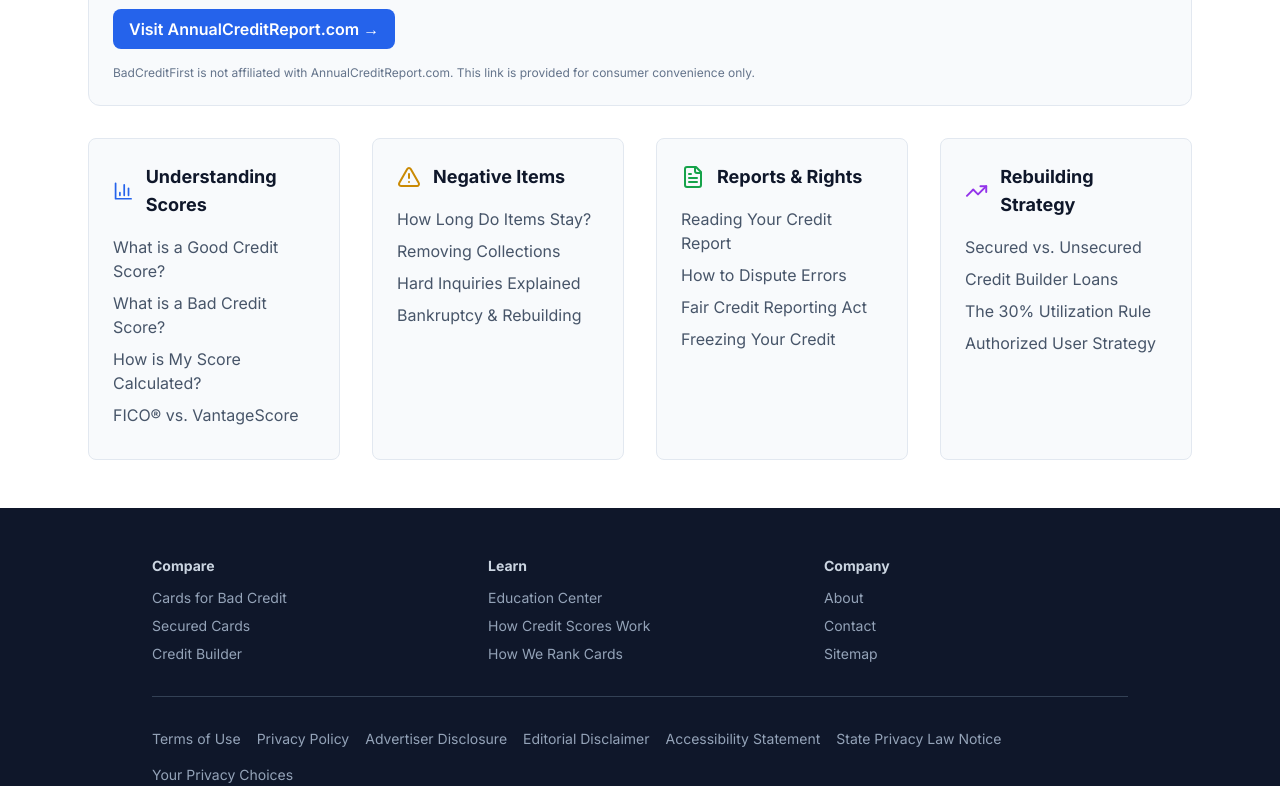
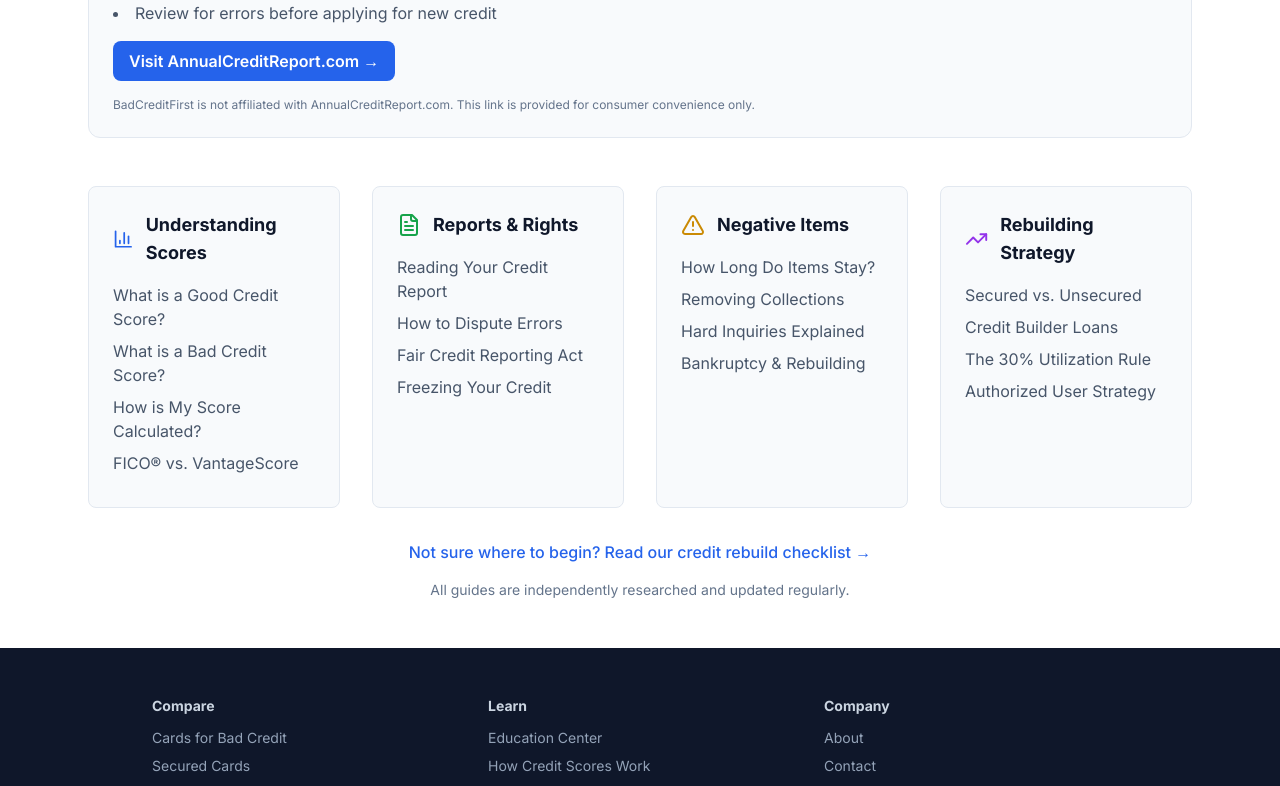
Before and after one commit to Holagpt-ai/badcreditfirst-v3, a Next.js app: page /education in a window 1280 px wide. Shown: the part 573-1359 px from the top of the page. Built offline with nearby package versions, Linux system fonts and the light colour scheme.

Commit message:
ux: polish education center hierarchy and start-here flow

```diff
--- a/app/education/page.tsx
+++ b/app/education/page.tsx
@@ -26,10 +26,13 @@ export default function EducationPage() {
           </p>
         </div>
 
+        <h2 className="text-sm font-semibold text-slate-500 uppercase tracking-wider mb-3">
+          Start Here
+        </h2>
         <CreditReportResourceBox />
 
         {/* 4-Pillar Grid */}
-        <div className="grid grid-cols-1 md:grid-cols-2 lg:grid-cols-4 gap-8">
+        <div className="grid grid-cols-1 md:grid-cols-2 lg:grid-cols-4 gap-8 mt-12">
           {/* Column 1: Understanding Scores */}
           <div className="bg-slate-50 border border-slate-200 rounded-lg p-6">
             <div className="flex items-center gap-3 mb-4">
@@ -44,7 +47,21 @@ export default function EducationPage() {
             </ul>
           </div>
 
-          {/* Column 2: Negative Items */}
+          {/* Column 2: Reports & Rights */}
+          <div className="bg-slate-50 border border-slate-200 rounded-lg p-6">
+            <div className="flex items-center gap-3 mb-4">
+              <FileText className="w-6 h-6 text-green-600" />
+              <h2 className="text-lg font-bold text-slate-900">Reports & Rights</h2>
+            </div>
+            <ul>
+              <li><Link href="/education/reading-your-credit-report" className="text-slate-600 hover:text-blue-600 hover:underline block mb-2">Reading Your Credit Report</Link></li>
+              <li><Link href="/education/how-to-dispute-errors" className="text-slate-600 hover:text-blue-600 hover:underline block mb-2">How to Dispute Errors</Link></li>
+              <li><Link href="/education/fair-credit-reporting-act" className="text-slate-600 hover:text-blue-600 hover:underline block mb-2">Fair Credit Reporting Act</Link></li>
+              <li><Link href="/education/freezing-your-credit" className="text-slate-600 hover:text-blue-600 hover:underline block mb-2">Freezing Your Credit</Link></li>
+            </ul>
+          </div>
+
+          {/* Column 3: Negative Items */}
           <div className="bg-slate-50 border border-slate-200 rounded-lg p-6">
             <div className="flex items-center gap-3 mb-4">
               <AlertTriangle className="w-6 h-6 text-yellow-600" />
@@ -55,20 +72,6 @@ export default function EducationPage() {
               <li><Link href="/education/removing-collections" className="text-slate-600 hover:text-blue-600 hover:underline block mb-2">Removing Collections</Link></li>
               <li><Link href="/education/hard-inquiries-explained" className="text-slate-600 hover:text-blue-600 hover:underline block mb-2">Hard Inquiries Explained</Link></li>
               <li><Link href="/education/bankruptcy-and-rebuilding" className="text-slate-600 hover:text-blue-600 hover:underline block mb-2">Bankruptcy & Rebuilding</Link></li>
-            </ul>
-          </div>
-
-          {/* Column 3: Reports & Rights */}
-          <div className="bg-slate-50 border border-slate-200 rounded-lg p-6">
-            <div className="flex items-center gap-3 mb-4">
-              <FileText className="w-6 h-6 text-green-600" />
-              <h2 className="text-lg font-bold text-slate-900">Reports & Rights</h2>
-            </div>
-            <ul>
-              <li><Link href="/education/reading-your-credit-report" className="text-slate-600 hover:text-blue-600 hover:underline block mb-2">Reading Your Credit Report</Link></li>
-              <li><Link href="/education/how-to-dispute-errors" className="text-slate-600 hover:text-blue-600 hover:underline block mb-2">How to Dispute Errors</Link></li>
-              <li><Link href="/education/fair-credit-reporting-act" className="text-slate-600 hover:text-blue-600 hover:underline block mb-2">Fair Credit Reporting Act</Link></li>
-              <li><Link href="/education/freezing-your-credit" className="text-slate-600 hover:text-blue-600 hover:underline block mb-2">Freezing Your Credit</Link></li>
             </ul>
           </div>
 
@@ -86,6 +89,19 @@ export default function EducationPage() {
             </ul>
           </div>
         </div>
+
+        <p className="mt-8 text-center">
+          <Link
+            href="/education/how-to-dispute-errors"
+            className="text-blue-600 hover:underline font-medium"
+          >
+            Not sure where to begin? Read our credit rebuild checklist →
+          </Link>
+        </p>
+
+        <p className="mt-4 text-center text-sm text-slate-500">
+          All guides are independently researched and updated regularly.
+        </p>
       </main>
     </div>
   );
```
